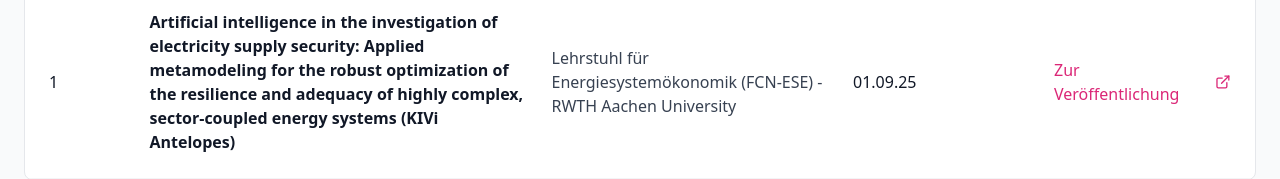
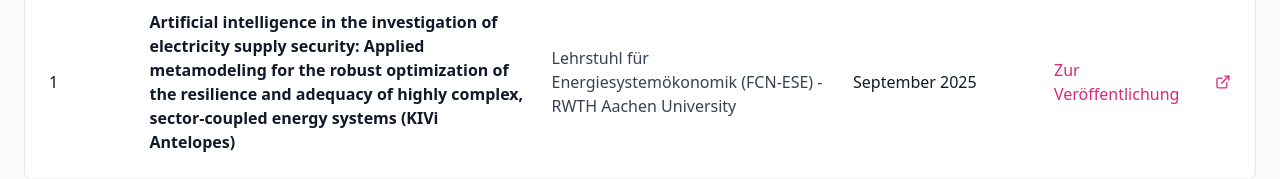
Before and after one commit to FabianStupperich/website_antelopes, a React (Vite) app: page /publikationen in a window 1280 px wide. Shown: the part 292-471 px from the top of the page. Built offline with nearby package versions, Linux system fonts and the light colour scheme.

Commit message:
Updated Publications.tsx

```diff
--- a/src/components/Publications.tsx
+++ b/src/components/Publications.tsx
@@ -9,7 +9,7 @@ export default function Publications() {
       number: 1,
       title: 'Artificial intelligence in the investigation of electricity supply security: Applied metamodeling for the robust optimization of the resilience and adequacy of highly complex, sector-coupled energy systems (KIVi Antelopes)',
       authors: 'Lehrstuhl für Energiesystemökonomik (FCN-ESE) - RWTH Aachen University',
-      date: '01.09.25',
+      date: ' September 2025',
       link: 'https://www.fcn.eonerc.rwth-aachen.de/cms/e-on-erc-fcn/forschung/forschungsprojekte/-neu-forschungsprojekte-fcn-ese/~bqeiri/kivi-antelopes/?lidx=1'
     }
   ];
```
